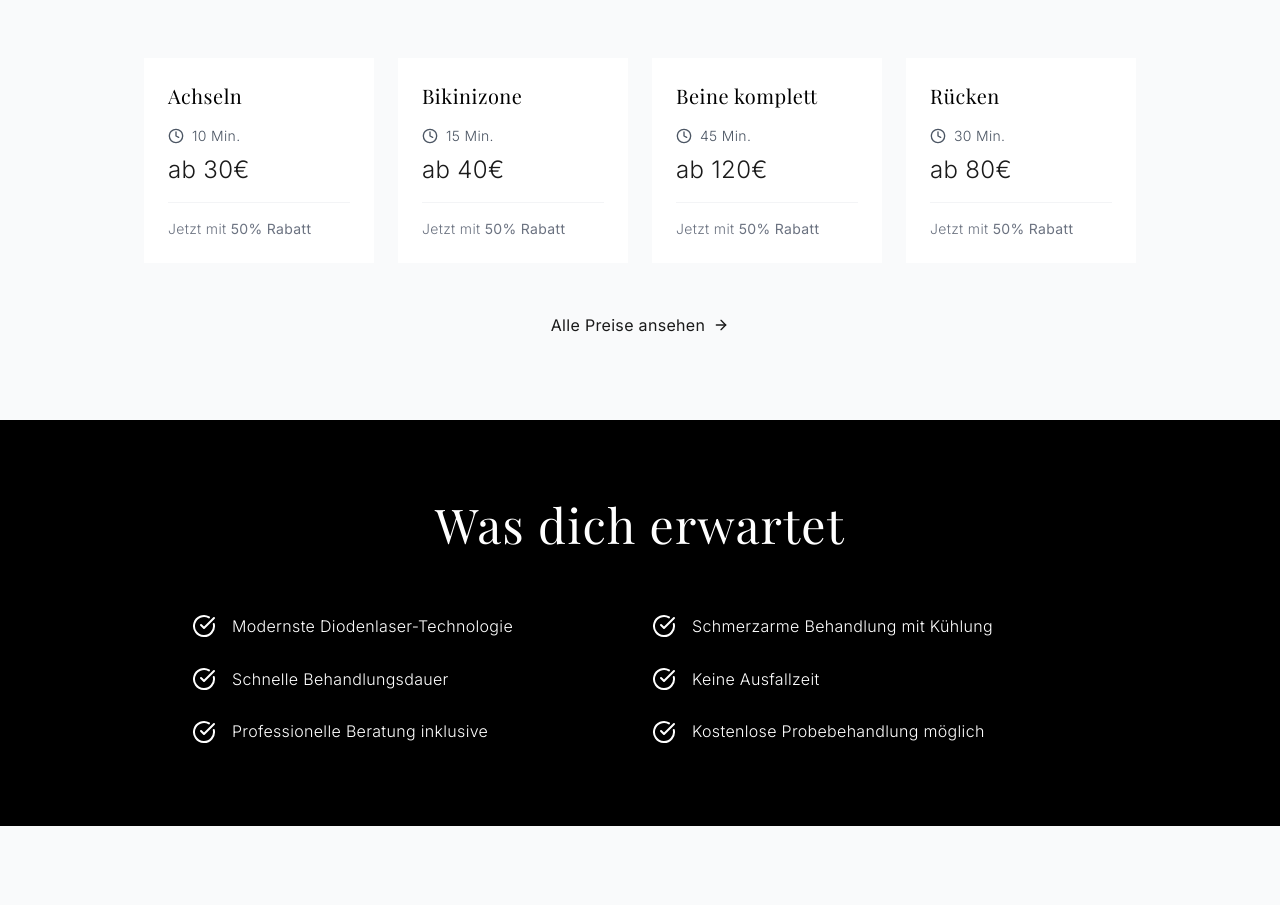
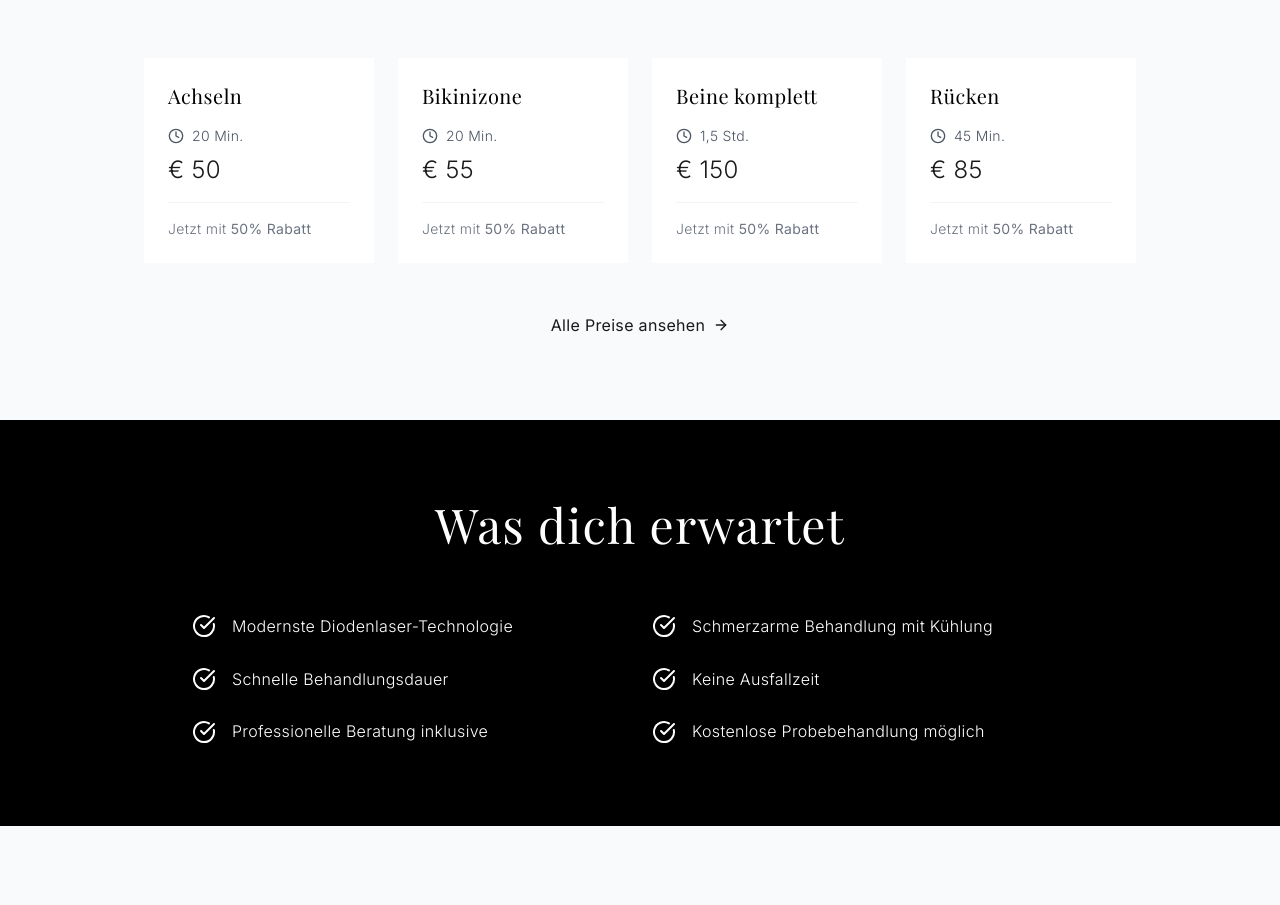
Before and after one commit to ElikciOlcay/skinlux-pottendorf, a Next.js app: page /laser-aktion in a window 1280 px wide. Shown: the part 1900-2805 px from the top of the page. Built offline with nearby package versions, Linux system fonts and the light colour scheme.

Commit message:
Preise auf Laser-Aktion Landingpage korrigiert
- Achseln: €50 (20 Min.)
- Bikinizone: €55 (20 Min.)
- Beine komplett: €150 (1,5 Std.)
- Rücken: €85 (45 Min.)
- Preise und Dauern entsprechen jetzt der offiziellen Preisliste

```diff
--- a/app/laser-aktion/page.tsx
+++ b/app/laser-aktion/page.tsx
@@ -39,10 +39,10 @@ const features = [
 ];
 
 const popularAreas = [
-    { name: "Achseln", duration: "10 Min.", price: "ab 30€" },
-    { name: "Bikinizone", duration: "15 Min.", price: "ab 40€" },
-    { name: "Beine komplett", duration: "45 Min.", price: "ab 120€" },
-    { name: "Rücken", duration: "30 Min.", price: "ab 80€" }
+    { name: "Achseln", duration: "20 Min.", price: "€ 50" },
+    { name: "Bikinizone", duration: "20 Min.", price: "€ 55" },
+    { name: "Beine komplett", duration: "1,5 Std.", price: "€ 150" },
+    { name: "Rücken", duration: "45 Min.", price: "€ 85" }
 ];
 
 const faq = [
```
